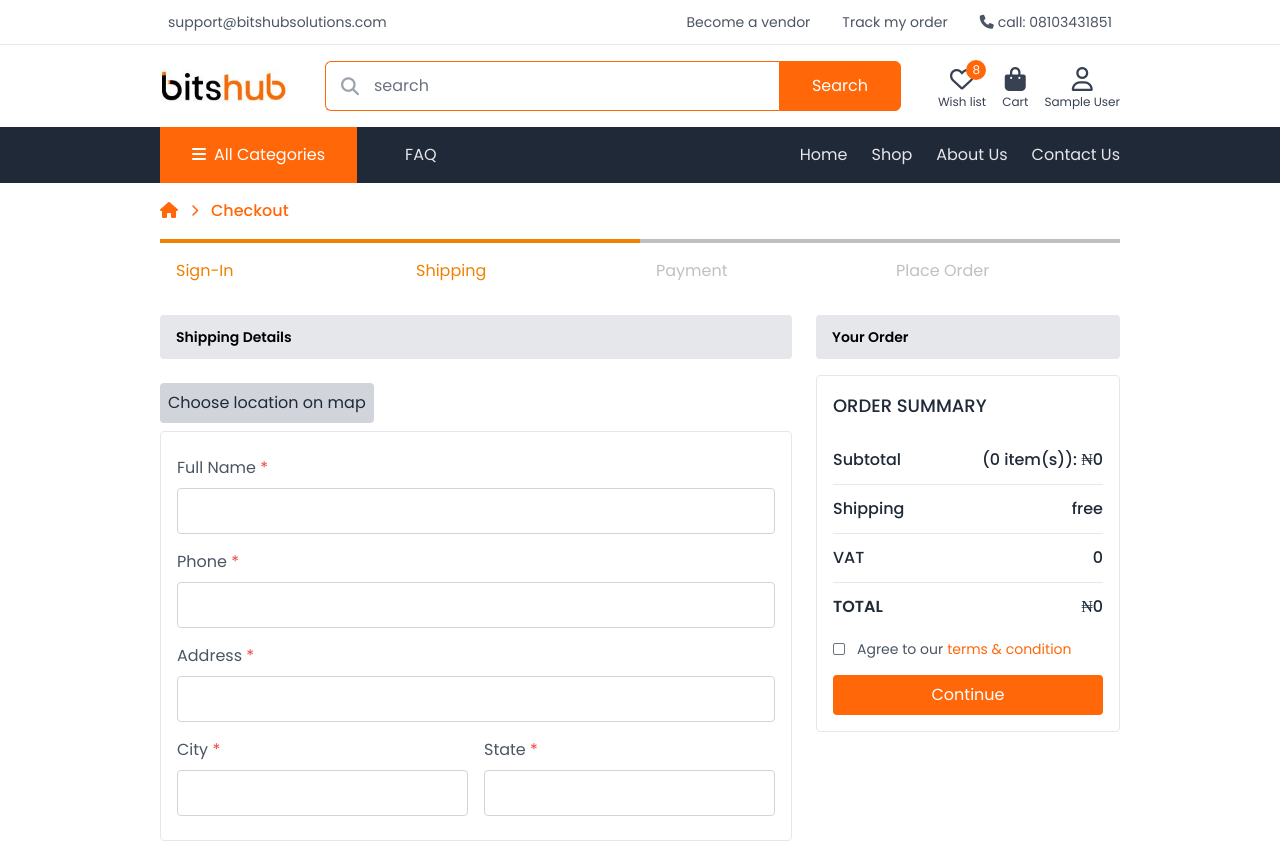
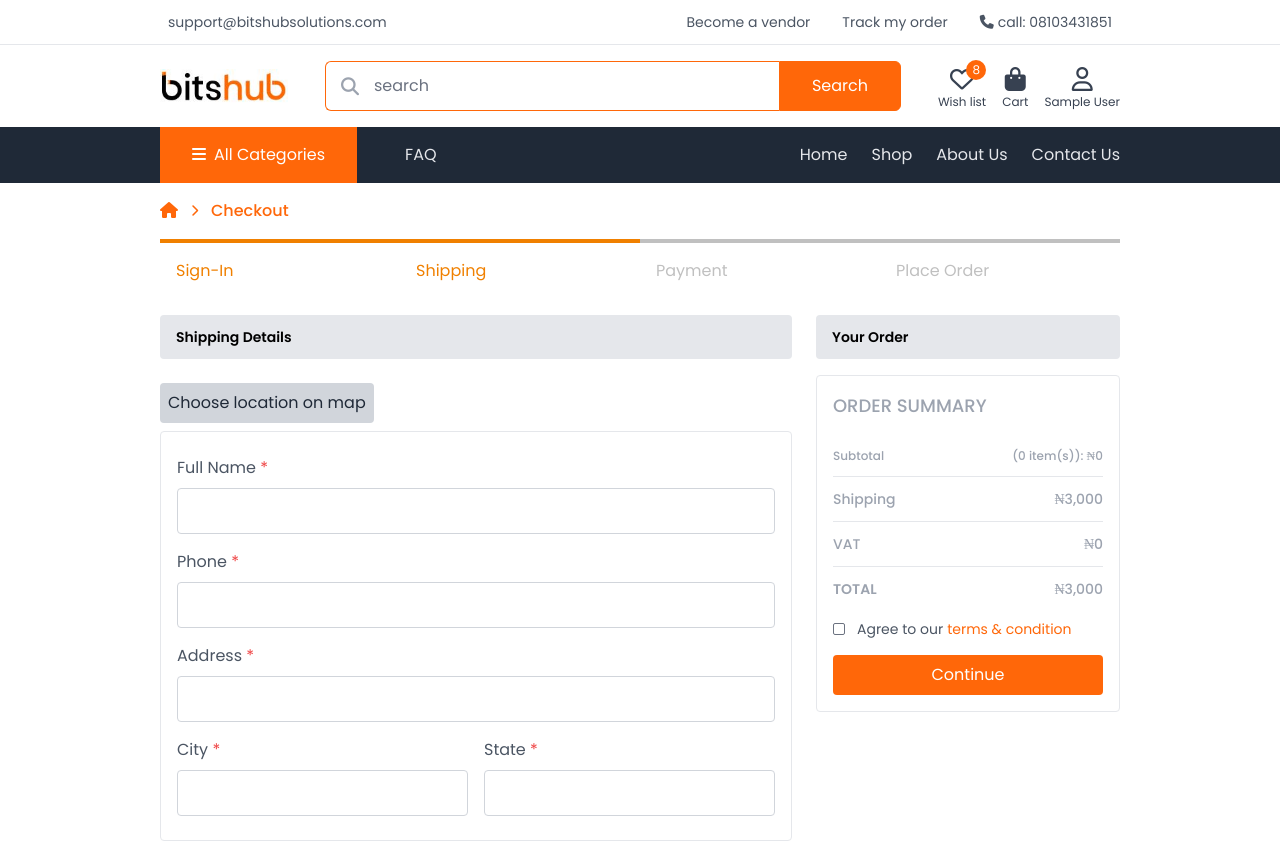
Before and after one commit to samsiteweb/bitshub-frontend, a React (Create React App) app: page /shipping in a window 1280 px wide. Shown: the top 842 px of the page. Built offline with nearby package versions, Linux system fonts and the light colour scheme; sample sign-in values are in the browser's storage.

Commit message:
price format

```diff
--- a/src/actions/createOrder.js
+++ b/src/actions/createOrder.js
@@ -18,7 +18,8 @@ import {
   ORDER_VERIFY_SUCCESS,
 } from "../constants/orderConstants";
 
-const BASE_URL = process.env.REACT_APP_BASE_URL;
+// const BASE_URL = process.env.REACT_APP_BASE_URL;
+const BASE_URL = "http://localhost:4000";
 
 export const CreateOrder = (order) => async (dispatch, getState) => {
   dispatch({
--- a/src/components/CartCard.js
+++ b/src/components/CartCard.js
@@ -26,7 +26,9 @@ const CartCard = (props) => {
         <p className="text-gray-800 text-sm font-medium uppercase">{name}</p>
         <p className="text-gray-500 text-sm">
           <span>Price: </span>
-          <span className="text-primary font-semibold">₦{price}</span>
+          <span className="text-primary font-semibold">
+            ₦{price.toLocaleString()}
+          </span>
         </p>
         <p className="text-gray-500 text-sm">
           <span>Condition: </span>
@@ -76,7 +78,7 @@ const CartCard = (props) => {
       </div>
       <div className="flex items-center justify-between gap-4">
         <p className="text-primary text-lg font-semibold w-24">
-          ₦{price * qty}
+          ₦{(price * qty).toLocaleString()}
         </p>
 
         <div
--- a/src/screens/Payment.js
+++ b/src/screens/Payment.js
@@ -112,10 +112,10 @@ const Payment = () => {
 
                   <div className="text-gray-400 mr-4">
                     <span className="text-gray-400 text-xs pr-2">
-                      {item.price} x {item.qty}
+                      ₦{item.price.toLocaleString()} x {item.qty}
                     </span>
                     <span className="text-gray-400 font-semibold text-xs">
-                      = ₦{item.price * item.qty}
+                      = ₦{item.price * item.qty.toLocaleString()}
                     </span>
                   </div>
                 </div>
@@ -143,7 +143,7 @@ const Payment = () => {
                     </div>
                     <p className="text-gray-400 text-xs">X{item.qty}</p>
                     <p className="text-gray-400 font-medium text-xs">
-                      ₦{item.price}
+                      ₦{item.price.toLocaleString()}
                     </p>
                   </div>
                 </div>
@@ -153,20 +153,20 @@ const Payment = () => {
               <p className="text-xs">Subtotal</p>
               <p className="text-xs">
                 ({cartItems.reduce((a, c) => a + c.qty, 0)} item(s)): ₦
-                {cartItems.reduce((a, c) => a + c.price * c.qty, 0)}
+                {shippingDetails?.subtotal?.toLocaleString()}
               </p>
             </div>
             <div className="flex justify-between border-b border-gray-200 text-gray-400 font-medium py-3 text-xs">
               <p>Shipping</p>
-              <p>{shippingDetails.shippingPrice}</p>
+              <p>₦{shippingDetails.shippingPrice.toLocaleString()}</p>
             </div>
             <div className="flex justify-between border-b border-gray-200 text-gray-400 font-medium py-3 uppercase text-xs">
               <p>VAT</p>
-              <p>{shippingDetails.taxPrice}</p>
+              <p>₦{shippingDetails.taxPrice.toLocaleString()}</p>
             </div>
             <div className="flex justify-between border-gray-200 text-gray-400 font-medium py-3 uppercase text-xs">
               <p className="font-semibold">Total</p>
-              <p>₦{shippingDetails.totalPrice}</p>
+              <p>₦{shippingDetails.totalPrice.toLocaleString()}</p>
             </div>
             <div className="flex items-center mb-4 mt-2">
               <input
--- a/src/screens/Shipping.js
+++ b/src/screens/Shipping.js
@@ -37,9 +37,13 @@ const Shipping = () => {
 
   let taxPrice =
     (cartItems.reduce((a, c) => a + c.price * c.qty, 0) / 100) * 7.5;
+  let shippingPrice = 3000;
+  let subtotal = cartItems?.reduce((a, c) => a + c.price * c.qty, 0);
   const totalPrice =
-    cartItems.reduce((a, c) => a + c.price * c.qty, 0) + taxPrice;
-  const shippingPrice = "free";
+    cartItems.reduce((a, c) => a + c.price * c.qty, 0) +
+    taxPrice +
+    shippingPrice;
+
   const dispatch = useDispatch();
 
   const handleShipping = (e) => {
@@ -65,6 +69,7 @@ const Shipping = () => {
           address,
           city,
           region,
+          subtotal,
           taxPrice,
           shippingPrice,
           totalPrice,
@@ -84,6 +89,7 @@ const Shipping = () => {
         address,
         city,
         region,
+        subtotal,
         taxPrice,
         shippingPrice,
         totalPrice,
@@ -196,41 +202,44 @@ const Shipping = () => {
             <p className="px-4 py-3 text-sm font-semibold">Your Order</p>
           </div>
           <div className="border border-gray-200 p-4 rounded">
-            <p className="text-gray-800 text-lg mb-4 font-medium uppercase">
+            <p className="text-gray-400 text-lg mb-4 font-medium uppercase">
               order summary
             </p>
             {cartItems.map((item) => {
               return (
                 <div className="space-y-2" key={item.product}>
-                  <div className="flex justify-between">
+                  <div className="text-xs flex justify-between">
                     <div>
-                      <p className="text-gray-800 font-medium">{item.name}</p>
-                      <p className="text-sm text-gray-600">{item.condition}</p>
+                      <p className="text-xs text-gray-400 text-gray-800 font-medium">
+                        {item.name}
+                      </p>
                     </div>
-                    <p className="text-gray-600">X{item.qty}</p>
-                    <p className="text-gray-800 font-medium">₦{item.price}</p>
+                    <p className="text-gray-400">X{item.qty}</p>
+                    <p className="text-gray-400 font-medium">
+                      ₦{item.price.toLocaleString()}
+                    </p>
                   </div>
                 </div>
               );
             })}
-            <div className="flex justify-between border-b border-gray-200 text-gray-800 font-medium py-3">
+            <div className="flex justify-between border-b border-gray-200 text-xs  text-gray-400 font-medium py-3">
               <p>Subtotal</p>
               <p>
                 ({cartItems.reduce((a, c) => a + c.qty, 0)} item(s)): ₦
-                {cartItems.reduce((a, c) => a + c.price * c.qty, 0)}
+                {subtotal.toLocaleString()}
               </p>
             </div>
-            <div className="flex justify-between border-b border-gray-200 text-gray-800 font-medium py-3">
+            <div className="flex justify-between border-b border-gray-200 text-sm text-gray-400 font-medium py-3">
               <p>Shipping</p>
-              <p>{shippingPrice}</p>
+              <p>₦{shippingPrice.toLocaleString()}</p>
             </div>
-            <div className="flex justify-between border-b border-gray-200 text-gray-800 font-medium py-3 uppercase">
+            <div className="flex justify-between border-b border-gray-200 text-sm text-gray-400 font-medium py-3 uppercase">
               <p>VAT</p>
-              <p>{taxPrice}</p>
+              <p>₦{taxPrice.toLocaleString()}</p>
             </div>
-            <div className="flex justify-between border-gray-200 text-gray-800 font-medium py-3 uppercase">
+            <div className="flex justify-between border-gray-200 text-sm text-gray-400 font-medium py-3 uppercase">
               <p className="font-semibold">Total</p>
-              <p>₦{totalPrice}</p>
+              <p>₦{totalPrice.toLocaleString()}</p>
             </div>
             <div className="flex items-center mb-4 mt-2">
               <input
--- a/src/screens/ShoppingCart.js
+++ b/src/screens/ShoppingCart.js
@@ -12,6 +12,7 @@ const ShoppingCart = () => {
   const qty = Number(searchParams.get("qty"));
   const cart = useSelector((state) => state?.cart);
   const { cartItems } = cart;
+  let vat = (cartItems.reduce((a, c) => a + c.price * c.qty, 0) / 100) * 7.5;
 
   return (
     <div>
@@ -41,20 +42,25 @@ const ShoppingCart = () => {
               <p>Subtotal</p>
               <p>
                 ({cartItems.reduce((a, c) => a + c.qty, 0)} items): ₦
-                {cartItems.reduce((a, c) => a + c.price * c.qty, 0)}
+                {cartItems
+                  .reduce((a, c) => a + c.price * c.qty, 0)
+                  .toLocaleString()}
               </p>
             </div>
             <div className="flex justify-between border-b border-gray-200 text-gray-800 py-3">
               <p>Shipping</p>
-              <p>free</p>
+              <p className="text-xs text-gray-400">
+                ... Awaiting shipment details
+              </p>
             </div>
             <div className="flex justify-between border-b border-gray-200 text-gray-800 py-3">
               <p>Tax</p>
-              <p>free</p>
+              <p>₦{vat?.toLocaleString()}</p>
             </div>
-            <div className="flex justify-between border-gray-200 text-gray-800 font-medium py-3 uppercase">
-              <p className="font-semibold">Total</p>
-              <p>₦{cartItems.reduce((a, c) => a + c.price * c.qty, 0)}</p>
+            <div className="flex justify-between border-gray-200 text-gray-800 font-medium py-3">
+              <p className="font-semibold">TOTAL</p>
+              <p className="text-xs text-gray-400">... Awaiting shipping fee</p>
+              {/* <p>₦{cartItems.reduce((a, c) => a + c.price * c.qty, 0)}</p> */}
             </div>
 
             <Button
@@ -65,7 +71,7 @@ const ShoppingCart = () => {
               primary
               className="w-full px-8 py-2 font-medium"
             >
-              Proceed to checkout
+              Proceed to shipment
             </Button>
           </div>
         </div>
```
Also changed, not shown: src/screens/OrderDetails.js (+12 -10 lines).
